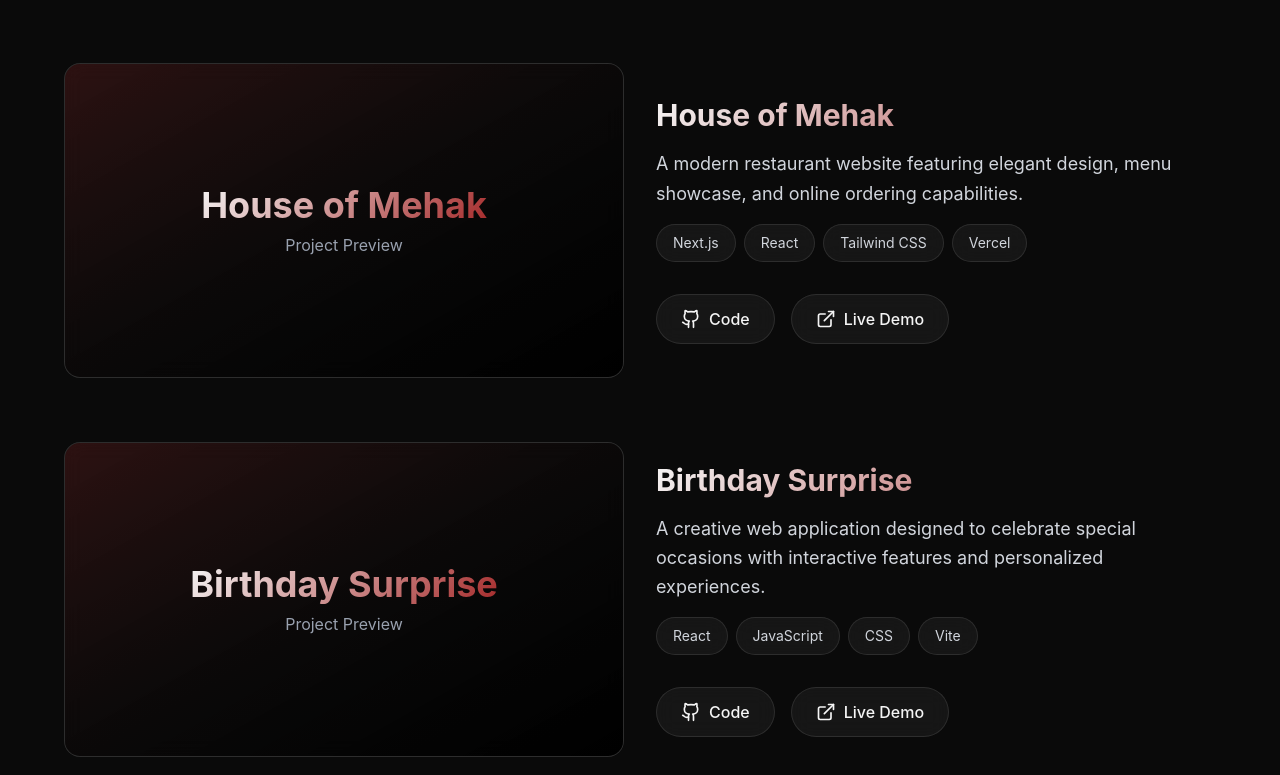
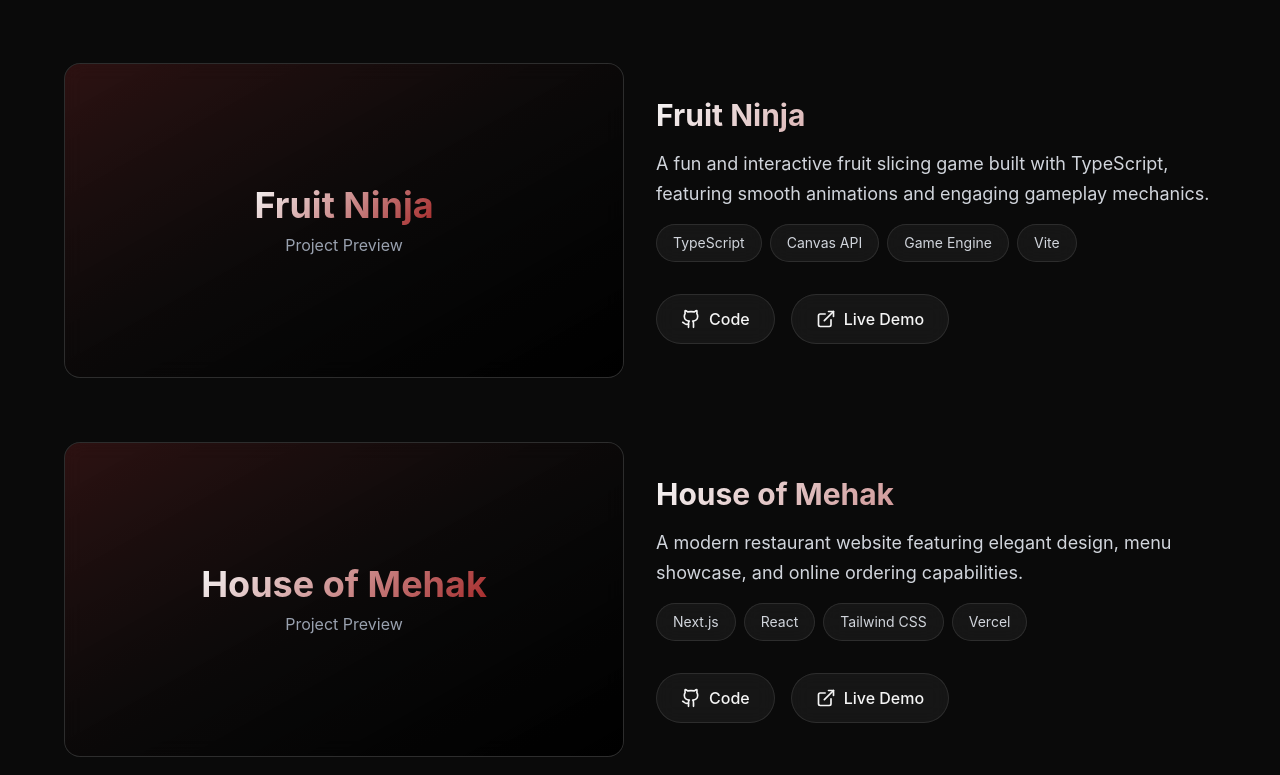
Before and after one commit to mhk-verma/portfolio, a React (Vite) app: page / in a window 1280 px wide. Shown: the part 3985-4760 px from the top of the page. Built offline with nearby package versions, Linux system fonts and the light colour scheme.

Commit message:
Update hero photo

```diff
--- a/src/data/projects.js
+++ b/src/data/projects.js
@@ -21,6 +21,16 @@ export const projectsData = [
   },
   {
     id: 3,
+    name: "Fruit Ninja",
+    description: "A fun and interactive fruit slicing game built with TypeScript, featuring smooth animations and engaging gameplay mechanics.",
+    technologies: ["TypeScript", "Canvas API", "Game Engine", "Vite"],
+    github: "https://github.com/mhk-verma/Fruit-Ninja",
+    live: "https://mhk-verma.github.io/Fruit-Ninja/",
+    featured: true,
+    image: "/images/projects/fruit-ninja.jpg"
+  },
+  {
+    id: 4,
     name: "House of Mehak",
     description: "A modern restaurant website featuring elegant design, menu showcase, and online ordering capabilities.",
     technologies: ["Next.js", "React", "Tailwind CSS", "Vercel"],
@@ -30,7 +40,7 @@ export const projectsData = [
     image: "/images/projects/house-of-mehak.jpg"
   },
   {
-    id: 4,
+    id: 5,
     name: "Birthday Surprise",
     description: "A creative web application designed to celebrate special occasions with interactive features and personalized experiences.",
     technologies: ["React", "JavaScript", "CSS", "Vite"],
@@ -40,7 +50,7 @@ export const projectsData = [
     image: "/images/projects/birthday-surprise.jpg"
   },
   {
-    id: 5,
+    id: 6,
     name: "Portfolio Website",
     description: "A premium personal portfolio website showcasing projects and skills with modern design and smooth animations.",
     technologies: ["React", "Tailwind CSS", "Framer Motion", "Vite"],
```
Also changed, not shown: 4 other files (tests, documents, lock files or other folders).
